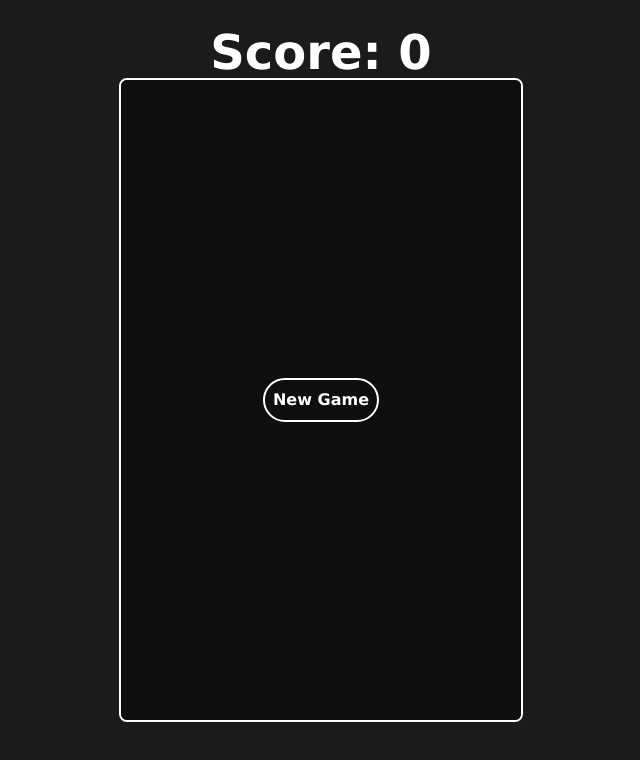
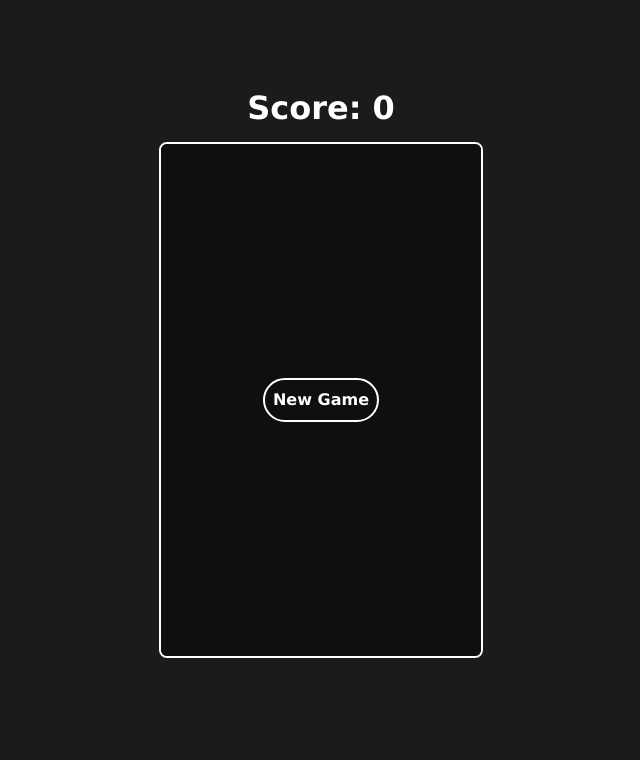
Before and after one commit to Kevhec/tetris, a plain HTML site: page index.html in a window 1280 px wide. Shown: the whole page, without its empty margins (319-959 px from the left). Drawn offline with Linux system fonts and the light colour scheme.

Commit message:
[FIX]: Game size

```diff
--- a/main.css
+++ b/main.css
@@ -65,7 +65,7 @@ body {
 .scoreText {
   color: white;
   font-weight: bold;
-  font-size: 3rem;
+  font-size: 2rem;
   line-height: 1;
   text-align: center;
   position: absolute;
--- a/main.js
+++ b/main.js
@@ -13,7 +13,7 @@ let lastTimestamp;
 let score = 0;
 
 // Configuration
-const cellSize = 40;
+const cellSize = 32;
 const boardWidth = 10;
 const boardHeight = 16;
 const canvasWidth = cellSize * boardWidth;
```
